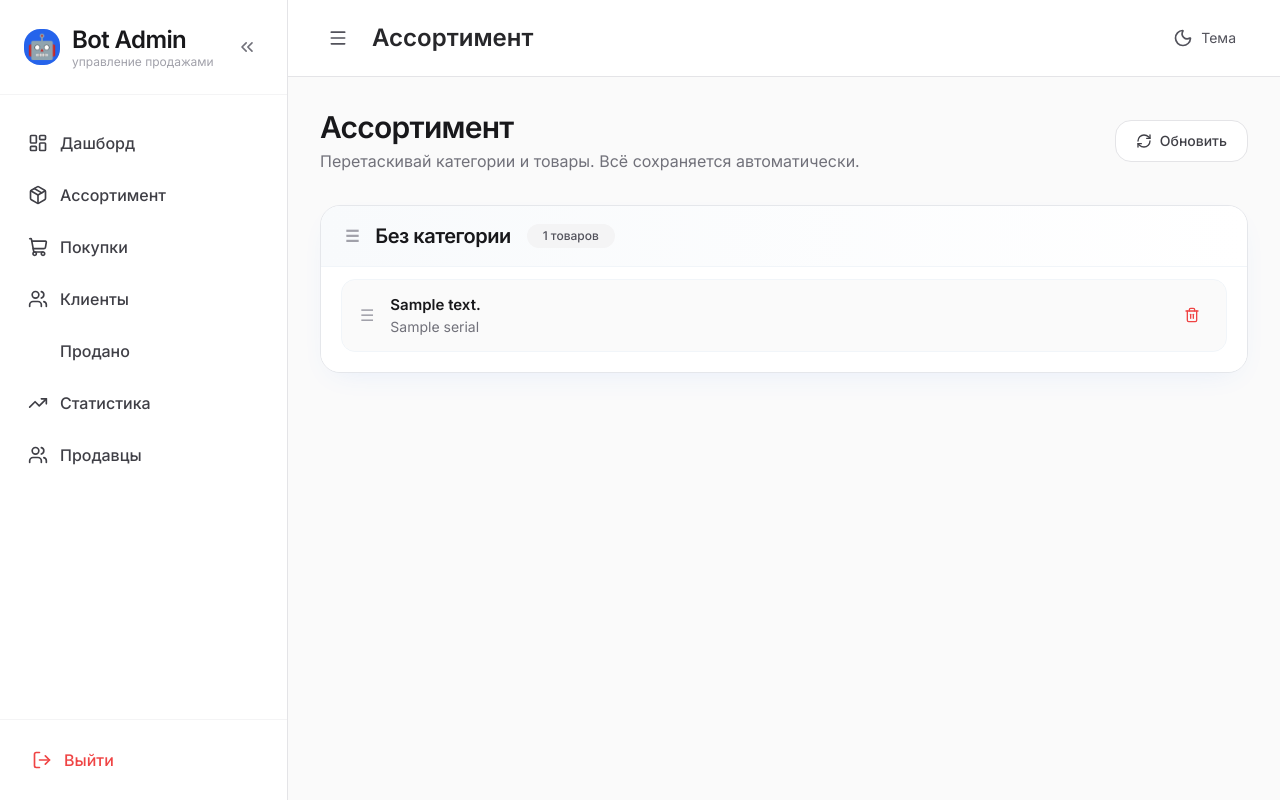
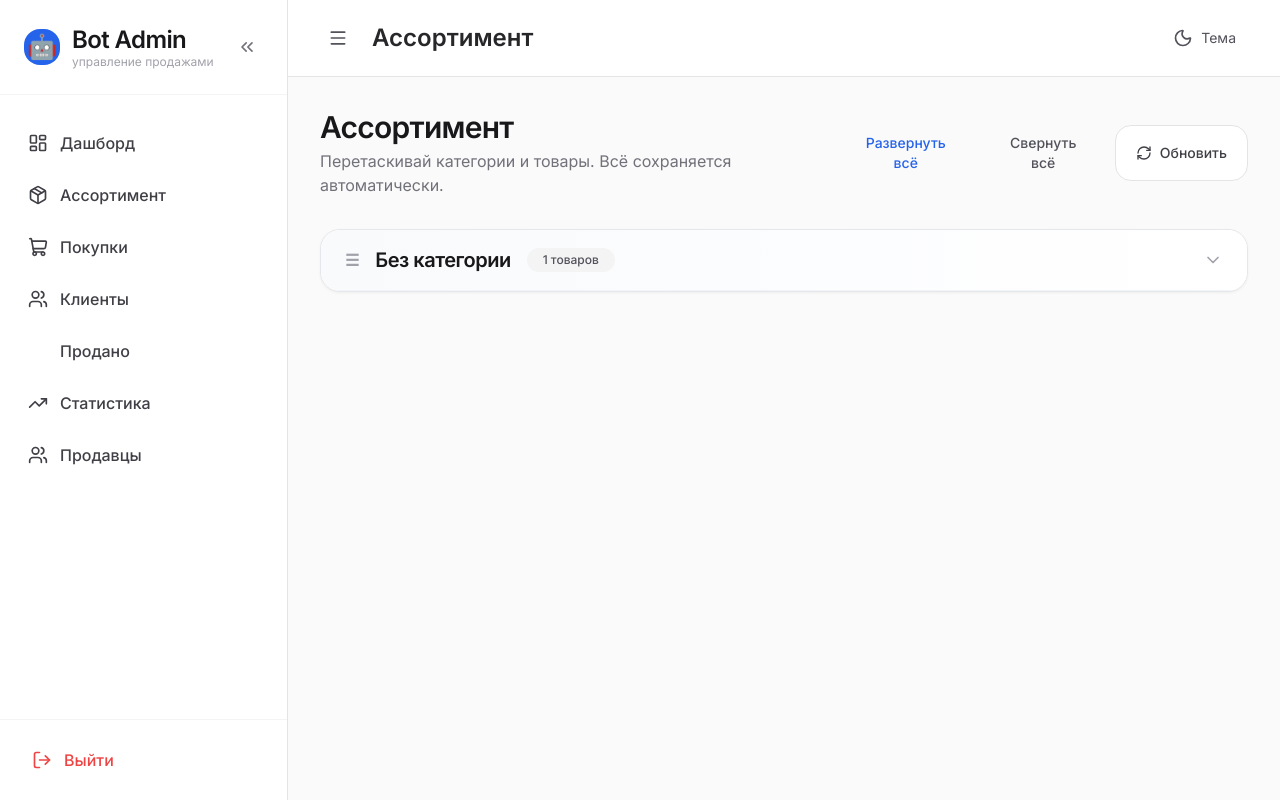
Before and after one commit to NextApple-Bot/telegram-bot, a Python web app: template web_admin/templates/assortment.html in a window 1280 px wide. Run offline with Jinja, Linux system fonts and the light colour scheme; the template is opened without the code that fills it: most values are stand-ins (such as "Sample title", 1, 10 or a date in 2020); some libraries are stand-ins or nearby versions.

Commit message:
feat: Категории теперь скрыты по умолчанию + кнопки Развернуть/Свернуть всё

```diff
--- a/web_admin/templates/assortment.html
+++ b/web_admin/templates/assortment.html
@@ -13,10 +13,6 @@
     box-shadow: 0 1px 3px rgba(0,0,0,0.05);
     transition: all 0.3s cubic-bezier(0.4, 0, 0.2, 1);
   }
-  .category-container:hover {
-    box-shadow: 0 10px 25px rgba(0,0,0,0.08);
-    transform: translateY(-1px);
-  }
   .category-header {
     background: linear-gradient(to right, #f8fafc, #ffffff);
     padding: 16px 24px;
@@ -24,12 +20,20 @@
     display: flex;
     justify-content: space-between;
     align-items: center;
-    cursor: grab;
+    cursor: pointer;
+    user-select: none;
     border-bottom: 1px solid #f1f5f9;
+  }
+  .category-header:hover {
+    background: #f8fafc;
   }
   .category-items {
     padding: 12px 20px;
     background: white;
+    display: none; /* скрыто по умолчанию */
+  }
+  .category-container.open .category-items {
+    display: block;
   }
   .item {
     background: #fafafa;
@@ -48,7 +52,12 @@
     box-shadow: 0 4px 12px rgba(0,0,0,0.06);
   }
   .sortable-ghost { opacity: 0.7; background: #dbeafe; border: 2px dashed #3b82f6; }
-  .premium-shadow { box-shadow: 0 10px 30px -15px rgba(59, 130, 246, 0.15); }
+  .chevron {
+    transition: transform 0.3s ease;
+  }
+  .category-container.open .chevron {
+    transform: rotate(180deg);
+  }
 </style>
 {% endblock %}
 
@@ -60,8 +69,9 @@
             <p class="text-zinc-500 mt-1">Перетаскивай категории и товары. Всё сохраняется автоматически.</p>
         </div>
         <div class="flex gap-3">
-            <button onclick="location.reload()"
-                    class="px-5 py-2.5 bg-white border border-zinc-200 hover:bg-zinc-50 text-zinc-700 rounded-2xl flex items-center gap-2 text-sm font-medium transition-all active:scale-[0.985]">
+            <button onclick="expandAll()" class="px-4 py-2 text-sm font-medium text-blue-600 hover:bg-blue-50 rounded-2xl transition">Развернуть всё</button>
+            <button onclick="collapseAll()" class="px-4 py-2 text-sm font-medium text-zinc-600 hover:bg-zinc-100 rounded-2xl transition">Свернуть всё</button>
+            <button onclick="location.reload()" class="px-5 py-2.5 bg-white border border-zinc-200 hover:bg-zinc-50 text-zinc-700 rounded-2xl flex items-center gap-2 text-sm font-medium transition-all active:scale-[0.985]">
                 <i data-lucide="refresh-cw" class="w-4 h-4"></i> Обновить
             </button>
         </div>
@@ -78,16 +88,17 @@
         {% endfor %}
 
         {% for cat_name, cat_items in grouped.items() %}
-        <div class="category-container premium-shadow" data-category="{{ cat_name }}">
-            <div class="category-header">
+        <div class="category-container" data-category="{{ cat_name }}">
+            <div class="category-header" onclick="toggleCategory(this)">
                 <div class="flex items-center gap-4">
                     <span class="drag-handle text-zinc-400">☰</span>
                     <span class="font-semibold text-xl tracking-tight">{{ cat_name }}</span>
                     <span class="px-4 py-1 text-xs font-medium bg-zinc-100 text-zinc-600 rounded-full">{{ cat_items|length }} товаров</span>
                 </div>
+                <i data-lucide="chevron-down" class="chevron w-5 h-5 text-zinc-400"></i>
             </div>
 
-            <div class="category-items" data-category="{{ cat_name }}">
+            <div class="category-items">
                 {% for item in cat_items %}
                 <div class="item" data-item-id="{{ item.id }}">
                     <div class="flex items-center gap-4">
@@ -114,7 +125,20 @@
 </div>
 
 <script>
-    // ... (тот же код drag & drop и delete, что был раньше)
+    function toggleCategory(header) {
+        const container = header.parentElement;
+        container.classList.toggle('open');
+        lucide.createIcons();
+    }
+
+    function expandAll() {
+        document.querySelectorAll('.category-container').forEach(el => el.classList.add('open'));
+    }
+
+    function collapseAll() {
+        document.querySelectorAll('.category-container').forEach(el => el.classList.remove('open'));
+    }
+
     let categorySortable;
     let itemSortables = [];
 
@@ -175,6 +199,8 @@
     document.addEventListener('DOMContentLoaded', () => {
         initDragAndDrop();
         lucide.createIcons();
+        // По умолчанию все категории свёрнуты
+        document.querySelectorAll('.category-container').forEach(el => el.classList.remove('open'));
     });
 </script>
 {% endblock %}
```
